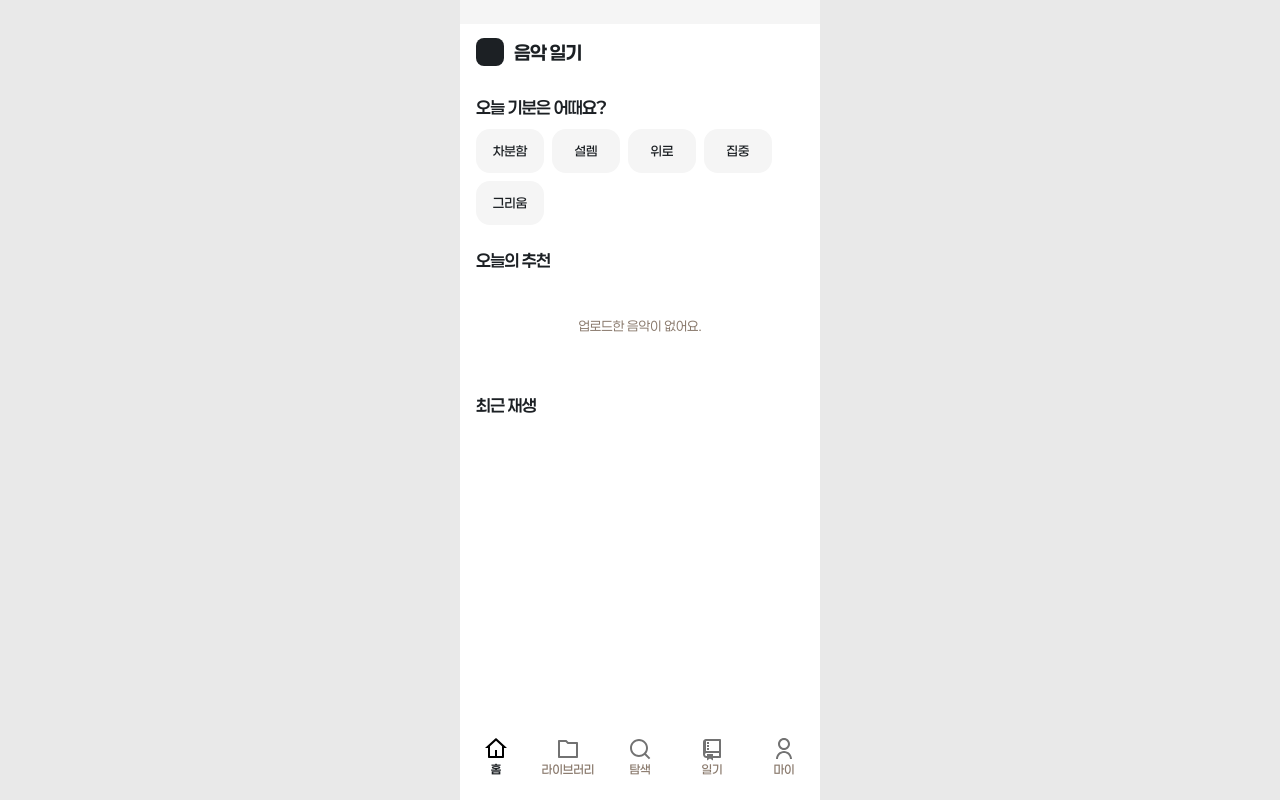
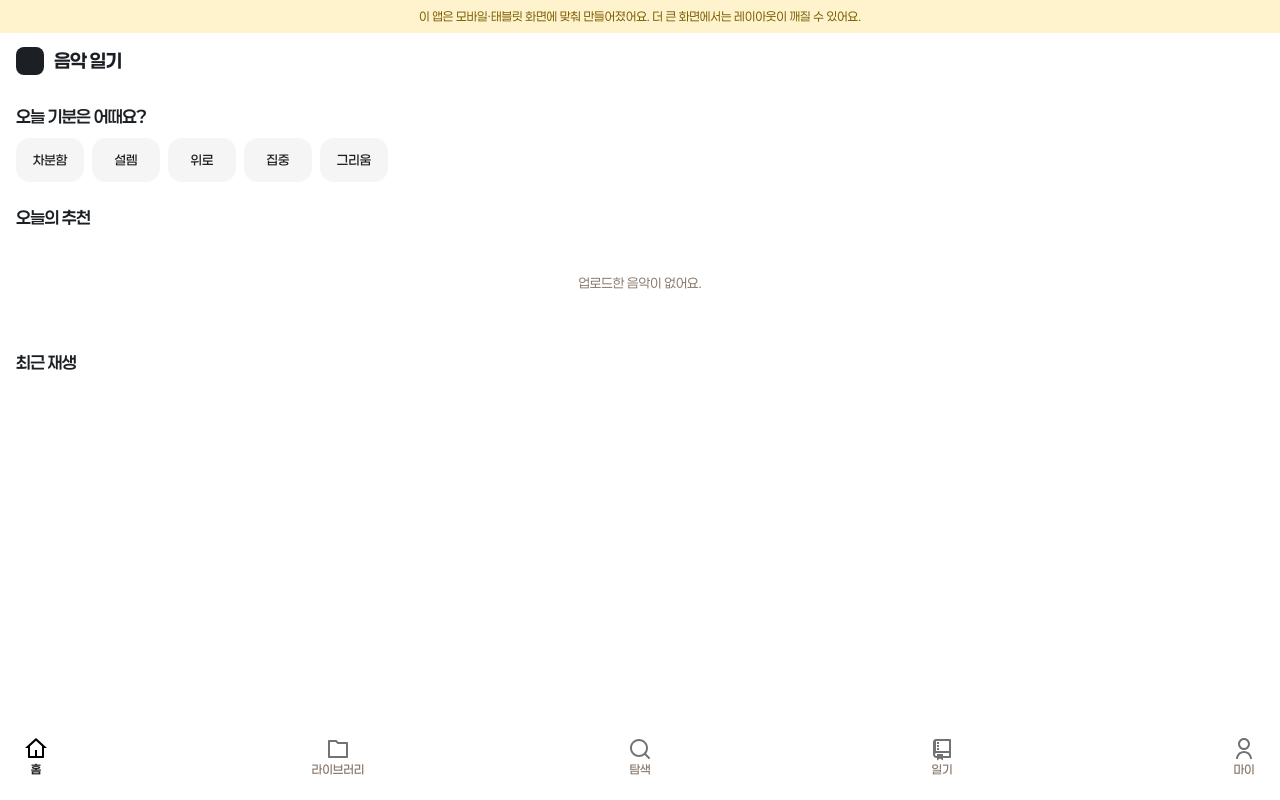
Before and after one commit to hkpiuuyk/project, a React (Vite) app: page / in a window 1280 px wide. Built offline with nearby package versions, Linux system fonts and the light colour scheme.

Commit message:
fix: fixed diary track selection

```diff
--- a/src/App.css
+++ b/src/App.css
@@ -20,8 +20,11 @@
 * { box-sizing: border-box; }
 body { margin: 0; background: #e9e9e9; color: #1c2024; font-family: 'Paperlogy', sans-serif; }
 button { font: inherit; }
-.phone-shell { width: min(100%, 360px); height: 100vh; height: 100dvh; margin: auto; background: #fff; overflow: hidden; display: flex; flex-direction: column; transition: --mood-start .45s ease, --mood-middle .45s ease, --mood-end .45s ease, --mood-chip .3s ease; }
-.status-bar { height: 24px; flex: 0 0 24px; background: #f5f5f5; }
+.phone-shell { width: 100%; height: 100vh; height: 100dvh; background: #fff; overflow: hidden; display: flex; flex-direction: column; transition: --mood-start .45s ease, --mood-middle .45s ease, --mood-end .45s ease, --mood-chip .3s ease; }
+.large-screen-warning { display: none; margin: 0; padding: 8px 16px; flex: 0 0 auto; background: #fff3cd; color: #7a5c00; font-size: 12px; line-height: 1.4; text-align: center; }
+@media (min-width: 1024px) {
+  .large-screen-warning { display: block; }
+}
 .app-header { height: 56px; padding: 0 16px; display: flex; align-items: center; gap: 10px; flex: 0 0 56px; background-color: var(--mood-start); }
 .logo-mark { display: block; width: 28px; height: 28px; border-radius: 8px; background: #1c2024; }
 .app-header h1 { margin: 0; font-size: 19px; line-height: 1; letter-spacing: -0.7px; font-weight: 700; }
--- a/src/App.tsx
+++ b/src/App.tsx
@@ -83,7 +83,7 @@ function App() {
   const baseScreenVisible = !activePlaylistId && !diaryWriting && myScreen === 'main'
 
   return <main className={mood ? 'phone-shell mood-active' : 'phone-shell'} style={moodStyle}>
-    <div className="status-bar" />
+    <p className="large-screen-warning">이 앱은 모바일·태블릿 화면에 맞춰 만들어졌어요. 더 큰 화면에서는 레이아웃이 깨질 수 있어요.</p>
     {activePlaylistId ? <header className="playlist-detail-header"><button onClick={() => setActivePlaylistId(null)} aria-label="라이브러리로 돌아가기"><img src={backIcon} alt="" /></button><h1>{openPlaylist?.name ?? ''}</h1></header> : diaryWriting ? <header className="playlist-detail-header"><button onClick={() => setDiaryWriting(false)} aria-label="일기 목록으로 돌아가기"><img src={backIcon} alt="" /></button><h1>일기 쓰기</h1></header> : myScreen !== 'main' ? <header className="playlist-detail-header"><button onClick={() => setMyScreen('main')} aria-label="마이로 돌아가기"><img src={backIcon} alt="" /></button><h1>{myScreen === 'diaries' ? '작성한 일기' : myScreen === 'settings' ? '재생 설정' : '이용약관'}</h1></header> : tab === '탐색' || tab === '라이브러리' || tab === '일기' || tab === '마이' ? <header className="search-header"><span>음악 일기</span><h1>{tab}</h1>{tab === '일기' && <button className="diary-write-button" onClick={() => setDiaryWriting(true)}>일기 쓰기</button>}</header> : <header className="app-header"><span className="logo-mark" /><h1>음악 일기</h1></header>}
     <div className="content-area">
       <div className="mood-backdrop" aria-hidden="true">
@@ -95,7 +95,7 @@ function App() {
       </div>
       <section key={`${activePlaylistId ?? myScreen}:${diaryWriting}:${tab}`} className={activePlaylistId ? 'content playlist-detail-content screen-transition' : tab === '탐색' || tab === '라이브러리' || tab === '일기' || tab === '마이' ? 'content search-content screen-transition' : 'content screen-transition'} aria-label={`${tab} 화면`}>
         <LibraryScreen visible={Boolean(activePlaylistId) || (baseScreenVisible && tab === '라이브러리')} allSearchTracks={allSearchTracks} setAllSearchTracks={setAllSearchTracks} playlists={playlists} setPlaylists={setPlaylists} activePlaylistId={activePlaylistId} setActivePlaylistId={setActivePlaylistId} playQueue={player.playQueue} likedTrackIds={likedTrackIds} toggleLike={toggleLike} />
-        <DiaryScreen visible={!activePlaylistId && (diaryWriting || (baseScreenVisible && tab === '일기'))} diaryWriting={diaryWriting} setDiaryWriting={setDiaryWriting} diaryEntries={diaryEntries} setDiaryEntries={setDiaryEntries} track={player.track} setQueue={player.setQueue} selectTrack={player.selectTrack} />
+        <DiaryScreen visible={!activePlaylistId && (diaryWriting || (baseScreenVisible && tab === '일기'))} diaryWriting={diaryWriting} setDiaryWriting={setDiaryWriting} diaryEntries={diaryEntries} setDiaryEntries={setDiaryEntries} track={player.track} allSearchTracks={allSearchTracks} setQueue={player.setQueue} selectTrack={player.selectTrack} />
         <MyScreen visible={!activePlaylistId && !diaryWriting && (myScreen !== 'main' || (baseScreenVisible && tab === '마이'))} myScreen={myScreen} setMyScreen={setMyScreen} autoplay={player.autoplay} setAutoplay={player.setAutoplay} playlists={playlists} diaryEntries={diaryEntries} setQueue={player.setQueue} selectTrack={player.selectTrack} />
         <HomeScreen visible={baseScreenVisible && tab === '홈'} mood={mood} setMood={setMood} tracks={allSearchTracks} playQueue={player.playQueue} likedTrackIds={likedTrackIds} toggleLike={toggleLike} />
         <SearchScreen visible={baseScreenVisible && tab === '탐색'} tracks={allSearchTracks} playQueue={player.playQueue} likedTrackIds={likedTrackIds} toggleLike={toggleLike} />
```
Also changed, not shown: src/screens/DiaryScreen.tsx (+10 -3 lines).
